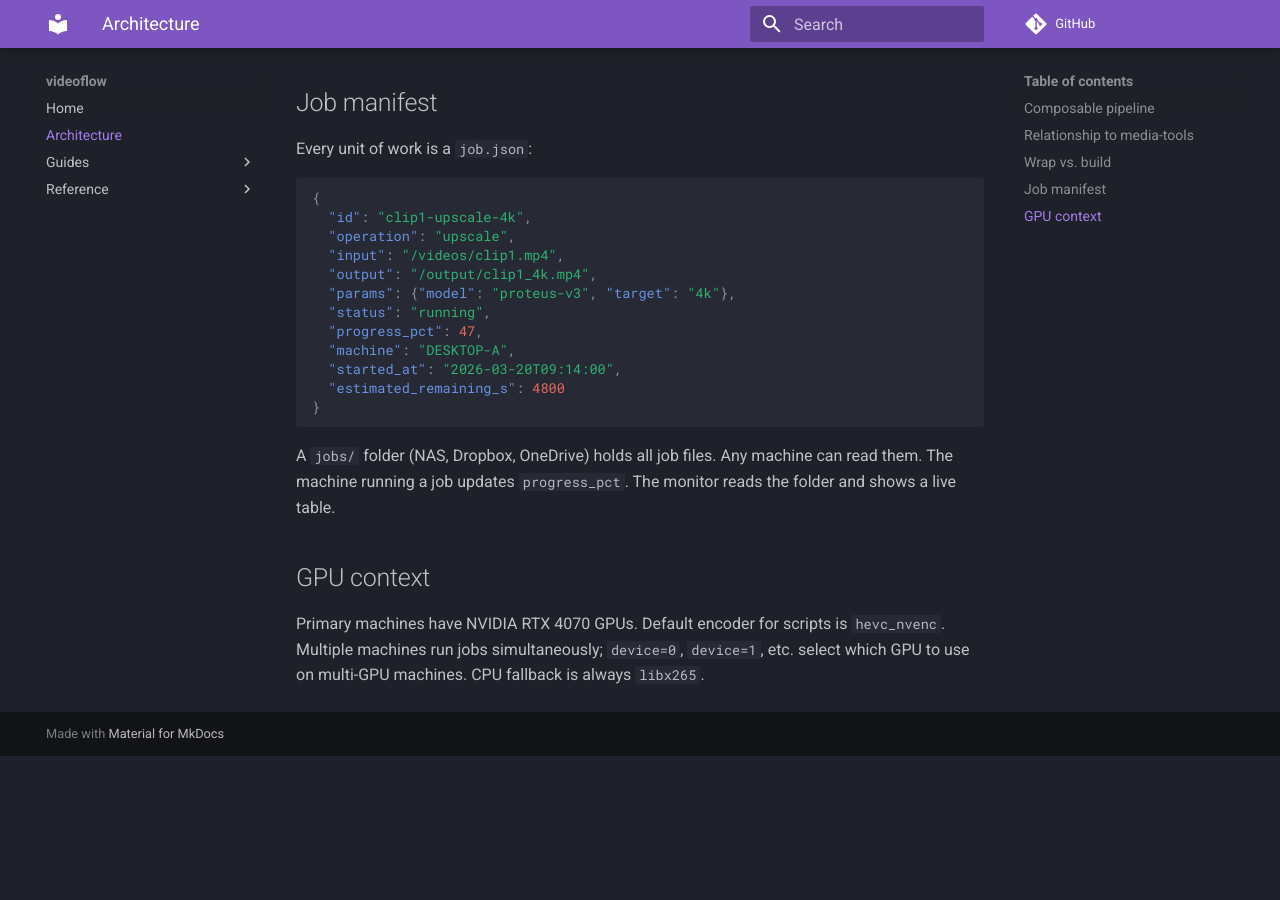
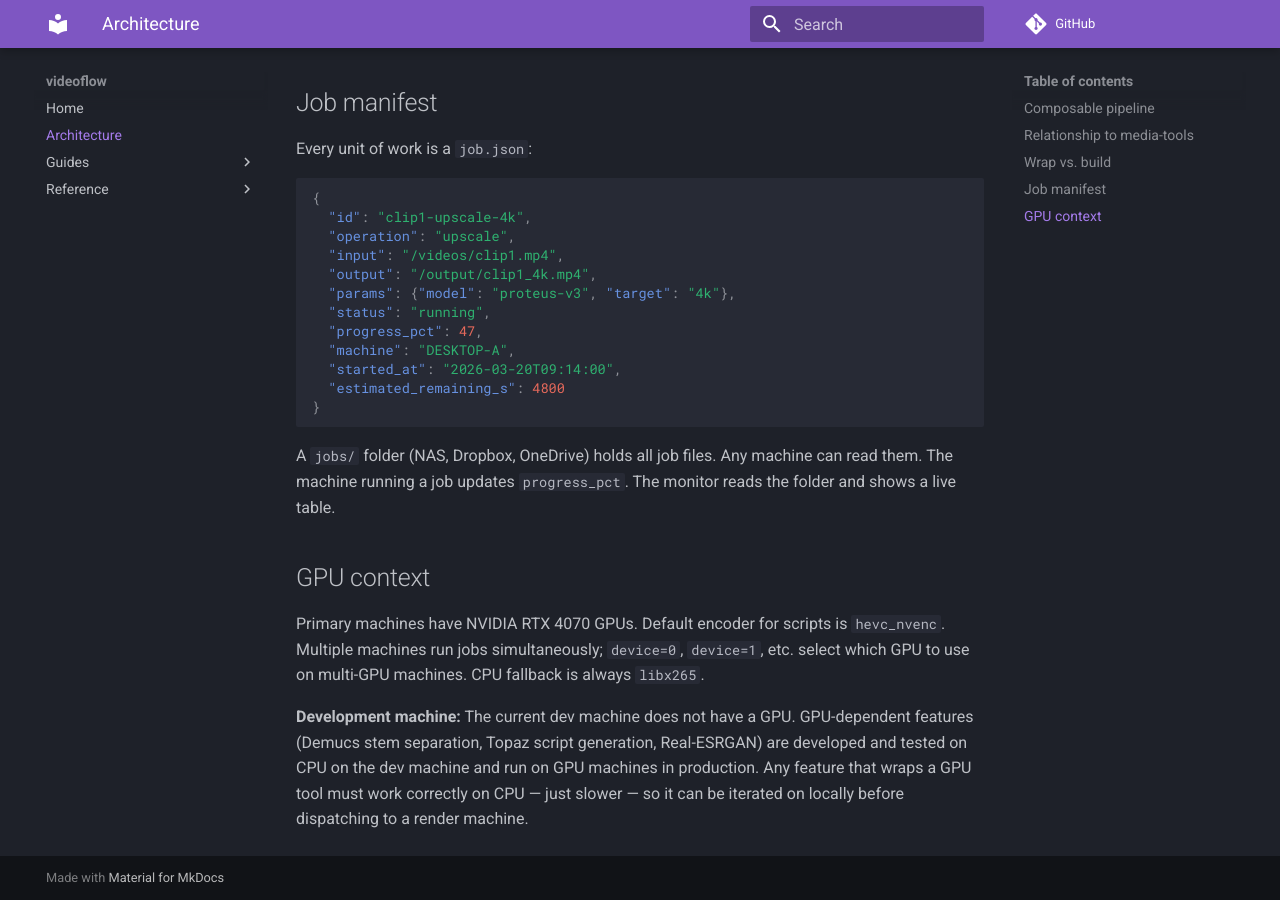
Before and after one commit to xolvco/videoflow, an MkDocs documentation site: the page built from docs/architecture.md, in a window 1280 px wide and 900 px high, scrolled down 2193 px. Built offline with MkDocs 1.6.1 and Material for MkDocs 9.7.7, drawn with Linux system fonts in a browser that asks for light colours; comment, search, counter and statistics services are not loaded; before the commit the page ends 2949 px from its top, so only the background shows below that.

Commit message:
docs: note dev machine has no GPU, GPU features run on render machines
Co-Authored-By: Claude Sonnet 4.6 <noreply@anthropic.com>

```diff
--- a/docs/architecture.md
+++ b/docs/architecture.md
@@ -79,3 +79,9 @@ The monitor reads the folder and shows a live table.
 Primary machines have NVIDIA RTX 4070 GPUs. Default encoder for scripts is
 `hevc_nvenc`. Multiple machines run jobs simultaneously; `device=0`, `device=1`, etc.
 select which GPU to use on multi-GPU machines. CPU fallback is always `libx265`.
+
+**Development machine:** The current dev machine does not have a GPU. GPU-dependent
+features (Demucs stem separation, Topaz script generation, Real-ESRGAN) are developed
+and tested on CPU on the dev machine and run on GPU machines in production. Any
+feature that wraps a GPU tool must work correctly on CPU — just slower — so it can
+be iterated on locally before dispatching to a render machine.
```
